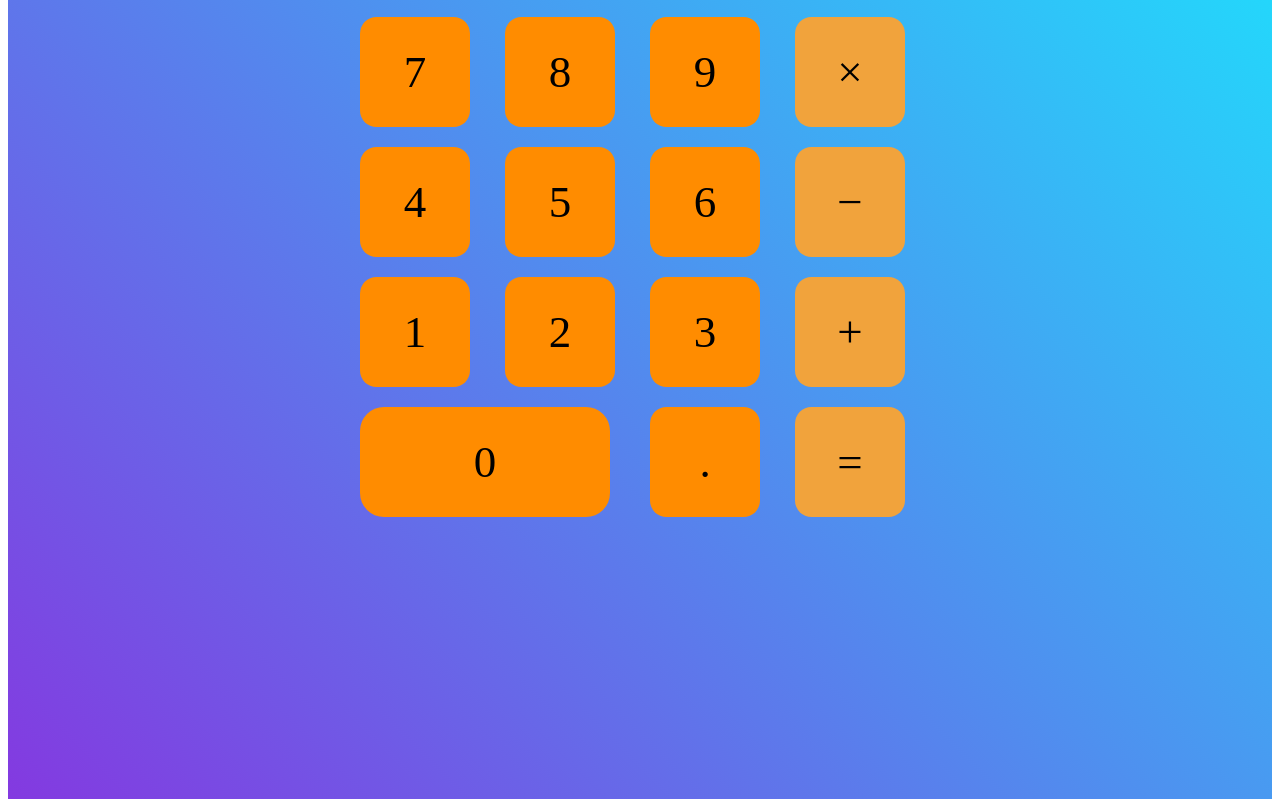
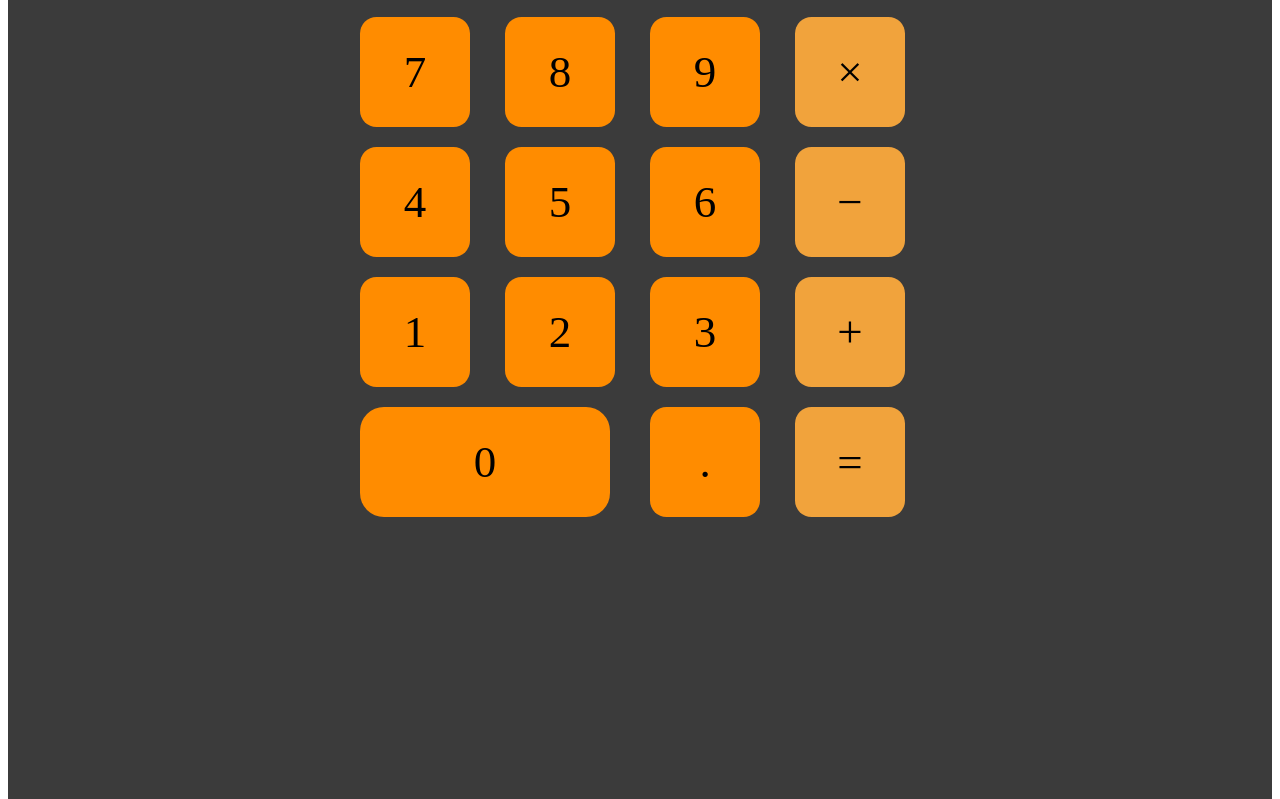
Before and after one commit to davidlondonor/calculator-react-hook, a React app: page / in a window 1280 px wide. Shown: the part 307-1106 px from the top of the page. Built offline with nearby package versions, Linux system fonts and the light colour scheme.

Commit message:
create github pages

```diff
--- a/src/components/app/App.css
+++ b/src/components/app/App.css
@@ -3,11 +3,12 @@
 }
 
 .App {
-  background: #16edff;
+  /* background: #16edff;
   background: -webkit-linear-gradient(top right, #16edff, #8b2dde);
   background: -moz-linear-gradient(top right, #16edff, #8b2dde);
-  background: linear-gradient(to bottom left, #16edff, #8b2dde);
-  /* background-color: rgb(0, 0, 0); */
+  background: linear-gradient(to bottom left, #16edff, #8b2dde); */
+
+  background-color: rgb(59, 59, 59);
   /* width: 35rem; */
   height: 76.125rem;
   counter-reset: #fff;
```
Also changed, not shown: index.html (added).
